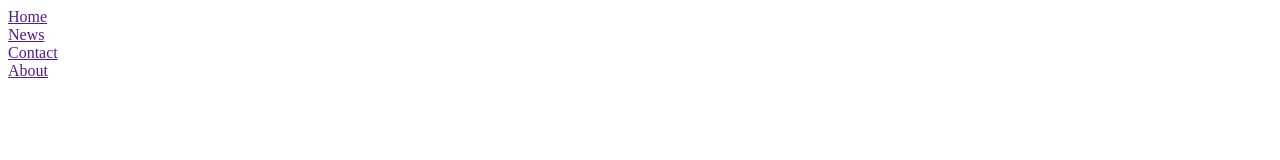
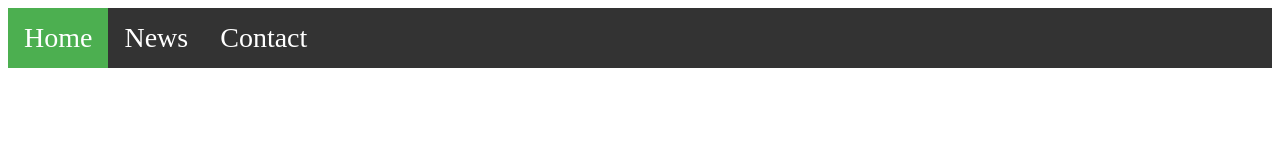
Before and after one commit to Mineblaster034/Shitstuff-site-w-EaglyXD, a plain HTML site: page index.html in a window 1280 px wide. Drawn offline with Linux system fonts and the light colour scheme.

Commit message:
Update index.html

```diff
--- a/index.html
+++ b/index.html
@@ -3,20 +3,48 @@
   <head>
     <title>Shitstuff site</title>
     <style>
+      body {
+        font-size: 28px;
+      }
+
       ul {
         list-style-type: none;
-         margin: 0;
+        margin: 0;
         padding: 0;
+        overflow: hidden;
+        background-color: #333;
+        position: -webkit-sticky; /* Safari */
+        position: sticky;
+        top: 0;
+      }
+
+      li {
+        float: left;
+      }
+
+      li a {
+        display: block;
+        color: white;
+        text-align: center;
+        padding: 14px 16px;
+        text-decoration: none;
+      }
+
+      li a:hover {
+        background-color: #111;
+      }
+
+      .active {
+        background-color: #4CAF50;
       }
 
     </style>
   </head>
   <body>
     <ul>
-      <li><a href="">Home</a></li>
-      <li><a href="">News</a></li>
-      <li><a href="">Contact</a></li>
-      <li><a href="">About</a></li>
+      <li><a class="active" href="#home">Home</a></li>
+      <li><a href="#news">News</a></li>
+      <li><a href="#contact">Contact</a></li>
     </ul>
 
     <p></p>
```
